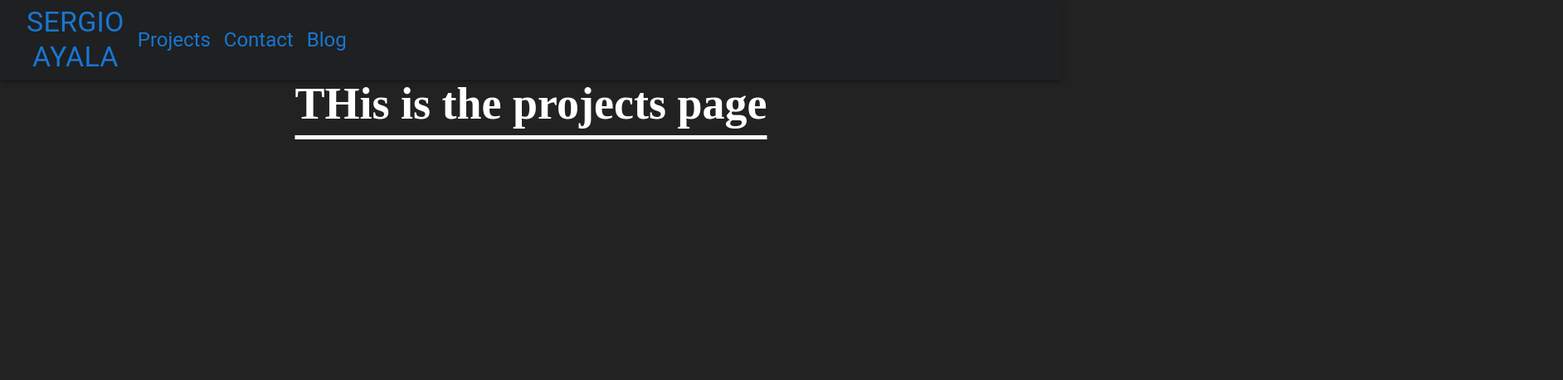
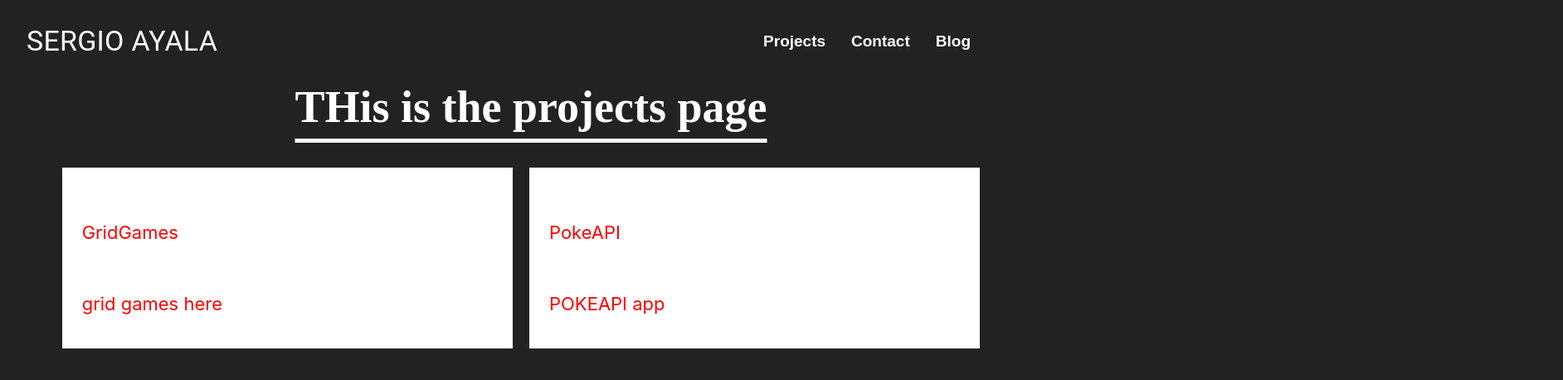
Before and after one commit to sergio-ayala123/sergio_portfolio, a React (Create React App) app: page /sergio_portfolio/Projects in a window 1280 px wide. Shown: the top 458 px of the page at 83% size, 1884 px wide, since content can reach past the window. Built offline with nearby package versions, Linux system fonts and the light colour scheme.

Commit message:
design overhaul

```diff
--- a/src/App.tsx
+++ b/src/App.tsx
@@ -1,25 +1,45 @@
-import React from 'react';
+import React, { useState } from 'react';
 import './App.css';
-import { Box, Button, Container, Icon, Typography} from '@mui/material';
+import { Box, Button, Container, Icon, Typography } from '@mui/material';
 import { Stack } from '@mui/system';
 import logo from './person-295.svg';
-import {motion} from 'framer-motion';
+import { motion } from 'framer-motion';
+import SiteLinks from './components/SiteLinks';
+
+function App() {
+  const whileHoverTest = { scale: 2 }
+
+  const [hoverChange, setHoverChange] = useState(whileHoverTest)
 
 
-function App() {
+
+  const changeHover = () => {
+    console.log('inside changeHover')
+    let newHover = { scale: 0.5 }
+    setHoverChange(newHover)
+  }
+
   return (
-    < motion.div id='top' initial = {{opacity:0}} animate = {{opacity:1}} exit = {{opacity:0}}>
+    < motion.div id='top' initial={{ opacity: 0 }} animate={{ opacity: 1 }} exit={{ opacity: 0 }}>
 
 
-      <div style = {{height:1000, display:'flex', justifyContent:'center'}}>
-        <div style  = {{marginBottom:'auto', marginTop:'auto',  justifyContent:'center'}}>
-            <motion.h3 whileHover={{scale:2, transition:{duration:0.3}}} whileTap = {{scale:5, transition:{duration:0.2}}} style = {{color:'white'}}>Sergio Ayala </motion.h3>
-            <motion.h3 whileHover={{scale:2, transition:{duration:0.3}}} style = {{color:'white'}}>Software Engineer</motion.h3>
-            <div id = "animationTest" style = {{border:'solid white', width:200, height:200}}>
-            </div>
+      <div style={{ height: 1000, display: 'flex', justifyContent: 'center' }}>
+        <div style={{ marginBottom: 'auto', marginTop: 'auto', justifyContent: 'center' }}>
+          <motion.h3 whileHover={{ scale: 2, transition: { duration: 0.3 } }} whileTap={{ scale: 5, transition: { duration: 0.2 } }} style={{ color: 'white', fontSize: '40px' }}>Sergio Ayala </motion.h3>
+          <motion.h3 whileHover={{ scale: 2, transition: { duration: 0.3 } }} style={{ color: 'white', fontSize: '40px' }}>Software Engineer</motion.h3>
+          <div id="animationTest" style={{ border: 'solid white', width: 200, height: 200 }}>
+          </div>
+          <motion.div id="test" whileHover={hoverChange} onClick={changeHover} style={{ border: 'solid white', width: 200, height: 200 }}></motion.div>
+          <motion.div animate={{
+            scale: [1, 2, 2, 1, 1],
+            rotate: [0, 0, 270, 270, 0],
+            borderRadius: ["20%", "20%", "50%", "50%", "20%"],
+            backgroundColor: ["white", "blue", 'white', 'green', 'white']
+          }} style={{ border: 'solid white', width: 200, height: 200 }}></motion.div>
         </div>
       </div>
 
+      <SiteLinks/>
 
 
       <footer style={{ padding: '10em 10em 10em 10em' }}>
--- a/src/components/BlogEntry.css
+++ b/src/components/BlogEntry.css
@@ -101,7 +101,6 @@ body {
    background-color: red;
    transition: 1s transform;
    transform: translateX(120%);
-   animation: bob re;
 }
 
  #animationTest:not(:hover)  {
@@ -109,3 +108,44 @@ body {
     transition: 1s transform;
     transform:translateX(0%)
 }
+
+.clickedButton {
+    background-color: transparent;
+    border: none;
+    color: red;
+}
+.notClicked {
+    background-color: transparent;
+    border: none;
+    color: white;
+}
+
+.backdrop {
+    position:fixed;
+    top:0;
+    left: 0;
+    width: 100%;
+    height: 100%;
+    background: rgba(0,0,0,0.5);
+    z-index:1;
+}
+
+.modal {
+    max-width: 400px;
+    margin:0 auto;
+    padding: 40px 20px;
+    background: white;
+    border-radius: 10px;
+    text-align: center;
+}
+
+.modal button {
+    color:#444;
+    border-color:#444;
+    font-weight: bold;
+    margin-top: 20px;
+}
+.modal p {
+    color:#444;
+    font-weight:bold;
+}
--- a/src/components/BlogTitle.tsx
+++ b/src/components/BlogTitle.tsx
@@ -4,9 +4,9 @@ import {motion} from 'framer-motion'
 const BlogTitle: React.FC<{ name: string }> = (props) => {
 
     return (
-        <div className = "Blog">
+        <div>
             <Link to={props.name}>
-                <motion.button whileHover = {{scale:1.2}} whileTap = {{scale:0.7}} style={{ border: 'solid', padding:'1em', backgroundColor:'#383235'}}>
+                <motion.button whileHover = {{scale:1.2}} whileTap = {{scale:0.7}} style={{ border: 'solid', padding:'1em', backgroundColor:'#ffffff'}}>
                     <h4>{props.name}</h4>
                 </motion.button>
             </Link>
--- /dev/null
+++ b/src/components/Modal.tsx
@@ -0,0 +1,38 @@
+import { motion, AnimatePresence } from 'framer-motion'
+import { useState } from 'react'
+
+const Modal: React.FC<{ showModal: boolean, projectName:string,  setShowModal: (value:boolean) => void }> = (props) => {
+
+    const backdrop = {
+        visible: { opacity: 1 },
+        hidden: { opacity: 0 }
+    }
+    const modal = {
+        hidden: {
+            y: "-100vh",
+            opacity: 0
+        },
+        visible: {
+            y: "200px",
+            opacity: 1,
+            transition: { delay: 0.1 }
+        }
+    }
+    console.log('project name is: ', props.projectName)
+    console.log('showModal is: ', props.showModal)
+    return (
+        <AnimatePresence exitBeforeEnter>
+            {props.showModal && (
+                <motion.div className="backdrop" variants={backdrop} animate="visible" initial="hidden" exit="hidden">
+                    <motion.div className="modal" variants={modal} >
+                        <p>{props.projectName}</p>
+                        <button onClick={() => props.setShowModal(false)}>Close</button>
+                    </motion.div>
+                </motion.div>
+            )}
+
+        </AnimatePresence>
+    );
+}
+
+export default Modal;
--- a/src/components/NavBar.tsx
+++ b/src/components/NavBar.tsx
@@ -1,44 +1,71 @@
-import { AppBar, Button, Stack, Toolbar, Typography } from "@mui/material";
+import { AppBar, Box, Button, Toolbar, Typography } from "@mui/material";
+import { motion } from "framer-motion";
+import React, { useState } from "react";
 import { Link } from "react-router-dom";
-import { Link as LinkScroll } from "react-scroll"
 const NavBar = () => {
+
+    const [projectClick, setProjectClick] = useState(false)
+    const [contactClick, setContactClick] = useState(false)
+    const [blogClick, setBlogClick] = useState(false)
+    const [homeClick, setHomeClick] = useState(false)
+
+    const clickedButton = (event: React.MouseEvent<HTMLButtonElement>) => {
+        if (event.currentTarget.value == 'projects') {
+            setProjectClick(true)
+            setContactClick(false)
+            setBlogClick(false)
+        }
+        else if (event.currentTarget.value == 'contact') {
+            setContactClick(true)
+            setProjectClick(false)
+            setBlogClick(false)
+        }
+        else if (event.currentTarget.value == 'blog') {
+            setBlogClick(true)
+            setProjectClick(false)
+            setContactClick(false)
+        }
+        else {
+            setProjectClick(false)
+            setContactClick(false)
+            setBlogClick(false)
+        }
+    }
+
     return (
         <>
-            <AppBar position="sticky" style={{ backgroundColor: '#1e2021' }}>
+            <AppBar position="sticky" style={{ background: 'transparent', boxShadow: 'none', height: '100px' }}>
                 <Toolbar>
 
                     <Link to="/sergio_portfolio" style={{ textDecoration: 'none' }}>
-                        <Button>
-                            <Typography variant='h4' style={{ flexGrow: 1 }}>
+                            <Button value='home' onClick={clickedButton}>
+                        <Typography variant='h4' sx={{color: 'white'}}>
 
                                 Sergio Ayala
 
-                            </Typography>
-                        </Button>
+                        </Typography>
 
+                            </Button>
                     </Link>
 
-                    <Stack direction='row' spacing={2} style={{ flexGrow: 8 }}>
-                        <Typography>
+                    <Box sx={{flexGrow:1,  display:"flex", justifyContent:'flex-end', m:10, }}>
 
-                            <Link to="/sergio_portfolio/Projects" style={{ textDecoration: 'none' }}>
+                        <Link to="/sergio_portfolio/Projects" style={{ textDecoration: 'none' }}>
 
-                                <Button> <Typography variant='h5' textTransform={'capitalize'} >Projects</Typography></Button>
-                            </Link>
+                            <motion.button value='projects' whileHover={{ scale: 1.2 }} whileTap={{ scale: 1.0 }} onClick={clickedButton} className={projectClick ? 'clickedButton' : 'notClicked'}> <h5 style={{ fontSize: '19px', paddingRight:'1em' }} >Projects</h5></motion.button>
+                        </Link>
 
-                            <LinkScroll offset={-100} smooth spy to='contact' duration={300}>
-                                <Link to="/sergio_portfolio/Contact" style={{ textDecoration: 'none' }}>
-
-                                    <Button><Typography variant='h5' textTransform={'capitalize'}>Contact</Typography></Button>
-                                </Link>
-                            </LinkScroll>
-                            <Link to="/sergio_portfolio/Blog" style={{ textDecoration: 'none' }}>
-                                <Button><Typography variant='h5' textTransform={'capitalize'}>Blog</Typography></Button>
+                        <Link to="/sergio_portfolio/Contact" style={{ textDecoration: 'none' }}>
+                            <motion.button value='contact' whileHover={{ scale: 1.2 }} whileTap={{ scale: 1.0 }} onClick={clickedButton} className={contactClick ? 'clickedButton' : 'notClicked'}> <h5 style={{ fontSize: '19px', paddingRight:'1em' }} >Contact</h5></motion.button>
+                        </Link>
+                        <Link to="/sergio_portfolio/Blog" style={{ textDecoration: 'none' }}>
+                            <motion.button value='blog' whileHover={{ scale: 1.2 }} whileTap={{ scale: 1.0 }} onClick={clickedButton} className={blogClick ? 'clickedButton' : 'notClicked'}> <h5 style={{ fontSize: '19px' }} >Blog</h5></motion.button>
 
 
-                            </Link>
-                        </Typography>
-                    </Stack>
+                        </Link>
+
+                    </Box>
+
                 </Toolbar>
             </AppBar>
         </>
--- /dev/null
+++ b/src/components/SiteLinks.tsx
@@ -0,0 +1,27 @@
+import { motion } from "framer-motion";
+import { useState } from "react";
+import linkedIn from '../linkedIn.png';
+import githubImg from '../github-logo.png';
+
+const SiteLinks = () => {
+    const [hoverLinked, setHoverLinked] = useState(false)
+    const [hoverGithub, setHoverGithub] = useState(false)
+
+    return (
+        <div style={{ justifyContent: 'left', top: '500px', position: 'fixed' }}>
+
+        <motion.div whileHover={{ width: '150px' }} onHoverStart={() => setHoverLinked(true)} onHoverEnd={() => setHoverLinked(false)} style={{ height: '75px', width: '75px', background: '#0072b1' }}>
+          {hoverLinked ? <span style={{ display: 'flex', justifyContent: 'left' }}><img src={linkedIn} height="75px" width="75px" style={{ justifyContent: 'right', display: 'flex' }} /> <h3 style={{ color: 'white' }}>LinkedIn</h3></span>
+            : <img src={linkedIn} height="75px" width="75px" style={{ justifyContent: 'left', display: 'flex' }} />
+          }
+        </motion.div>
+        <motion.div whileHover={{ width: '150px' }} onHoverStart={() => setHoverGithub(true)} onHoverEnd={() => setHoverGithub(false)} style={{ height: '75px', width: '75px', border: 'solid', background: 'white', textAlign: 'right' }}>
+          {hoverGithub ? <span style={{ display: 'flex', justifyContent: 'left' }}>  <img src={githubImg} height="75px" width="75px" style={{ justifyContent: 'right', display: 'flex' }} /> <h3 style={{ color: 'black' }}>GitHub</h3> </span> :
+            <img src={githubImg} height="75px" width="75px" style={{ justifyContent: 'left', display: 'flex' }} />
+          }
+        </motion.div>
+      </div>
+     );
+}
+
+export default SiteLinks;
--- a/src/index.tsx
+++ b/src/index.tsx
@@ -6,6 +6,7 @@ import { BrowserRouter} from 'react-router-dom';
 
 import AnimatedRoutes from './components/AnimatedRoutes';
 import NavBar from './components/NavBar';
+import SiteLinks from './components/SiteLinks';
 
 
 const root = ReactDOM.createRoot(
@@ -15,7 +16,6 @@ const root = ReactDOM.createRoot(
 root.render(
   <BrowserRouter>
     <NavBar/>
-
     <AnimatedRoutes/>
   </BrowserRouter >
 );
--- a/src/pages/Blog.tsx
+++ b/src/pages/Blog.tsx
@@ -17,5 +17,4 @@ const Blog = () => {
         </motion.div>
     );
 }
-
 export default Blog;
--- a/src/pages/Contact.tsx
+++ b/src/pages/Contact.tsx
@@ -1,9 +1,12 @@
 import { motion } from "framer-motion";
+import SiteLinks from "../components/SiteLinks";
 
 const Contact = () => {
     return (
         <motion.div className="Blog" initial={{ opacity: 0 }} animate={{ opacity: 1 }} exit={{ opacity: 0 }}>
             <h1>Form for contact goes here. </h1>
+            <SiteLinks />
+
         </motion.div>
     );
 }
--- a/src/pages/Projects.tsx
+++ b/src/pages/Projects.tsx
@@ -1,11 +1,45 @@
+import { Grid } from '@mui/material';
 import { motion } from 'framer-motion'
+import { useState } from 'react';
+import Modal from '../components/Modal';
 
 const Projects = () => {
+    const [showModal, setShowModal] = useState(false)
+    const [projectName, setProjectName] = useState('')
+
+
+    const changeModal = (value: boolean) => {
+        setShowModal(value)
+    }
+
+    const projects = [
+        {
+            name: "GridGames",
+            description: "grid games here"
+        },
+        {
+            name: "PokeAPI",
+            description: "POKEAPI app"
+        }
+    ]
+
+
     return (
         <motion.div initial={{ opacity: 0 }} animate={{ opacity: 1 }} exit={{ opacity: 0 }}>
             <h1>THis is the projects page</h1>
+            <Modal showModal={showModal} setShowModal={changeModal} projectName = {projectName} />
+
+            <Grid container spacing={3} sx={{ backgroundColor: 'transparent', justifyContent: 'center' }}>
+
+                {projects.map((j: any) => <Grid item xs={12} md={5} sx={{ backgroundColor: 'white', margin: '10px' }}>
+                    <span onClick={() => {setProjectName(j.name); setShowModal(true)}}>
+                        <p style={{ color: 'red' }}>{j.name}</p>
+                        <p style={{ color: 'red' }}>{j.description}</p>
+                    </span>
+
+                </Grid>)}
+            </Grid>
         </motion.div>
     );
 }
-
 export default Projects;
```
Also changed, not shown: src/github-logo.png (added), src/githubIcon.png (deleted).
